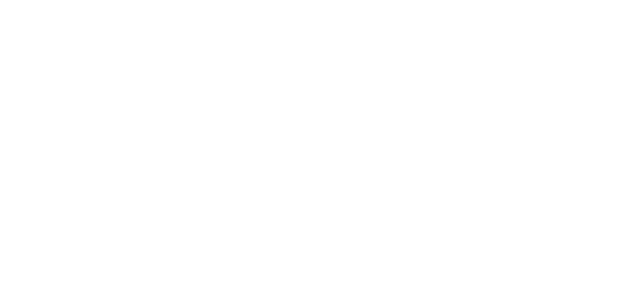
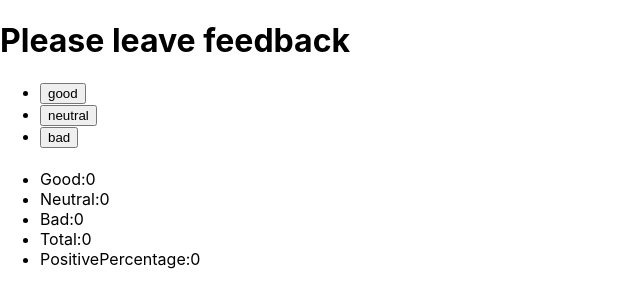
Before and after one commit to AntonyZP/goit-react-hw-02-feedback, a React (Create React App) app: page / in a window 1280 px wide. Shown: the top 308 px of the page, without its empty margins (0-640 px from the left). Built offline with nearby package versions, Linux system fonts and the light colour scheme.

Commit message:
finish logic

```diff
--- /dev/null
+++ b/src/components/App.jsx
@@ -0,0 +1,53 @@
+import React, {Component} from "react";
+import Section from './Section';
+import FeedbackOptions from './FeedbackOptions';
+// import Notification from './Notification';
+import Statistics from './Statistics';
+
+export class App extends Component {
+    state = {
+        good: 0,
+        neutral: 0,
+        bad: 0
+      };
+
+
+onLeaveFeedback = event =>{
+    const {name} = event.currentTarget;
+    this.setState(prevState => ({[name]:prevState[name]+1}))
+};
+
+countTotalFeedback = () => {
+    const {good, neutral, bad} = this.state;
+    return good+neutral+bad
+};
+
+
+countPositiveFeedbackPercentage = () => {
+    const { good } = this.state;
+    return Math.round((good * 100) / this.countTotalFeedback()) || 0;
+  };
+
+render() {
+    const {good, neutral, bad} = this.state
+
+    return (
+     <div>
+        <Section title="Please leave feedback">
+            <FeedbackOptions
+                options={Object.keys(this.state)}
+                onLeaveFeedback={this.onLeaveFeedback}
+            />
+        </Section>
+        <Section>
+            <Statistics
+                good={good}
+                neutral={neutral}
+                bad={bad}
+                total={this.countTotalFeedback()}
+                positivePercentage={this.countPositiveFeedbackPercentage}
+                />
+        </Section>
+     </div>)
+}
+};
--- a/src/components/App/App.jsx
+++ /dev/null
@@ -1,49 +0,0 @@
-import React, {Component} from "react";
-import Section from 'components/Section';
-import Statistics from 'components/Statistics';
-
-
-
-export class App extends Component {
-    state = {
-        good: 0,
-        neutral: 0,
-        bad: 0
-      };
-
-
-onLeaveFeddback = event =>{
-    const {name} = event.currentTarget;
-    this.setState(prevState => ({[name]:prevState[name]+1}))
-};
-
-countTotalFeedback = () => {
-    const {good, neutral, bad} = this.state;
-    return good+neutral+bad
-};
-
-countPositiveFeedbackPercentage = () => {
-    const {good} =this.state;
-    return Math.round((good*100)/this.countTotalFeedback) + '%';
-};
-
-render() {
-    const {good, neutral, bad} = this.state
-
-    return
-     <div>
-        <Section title = 'Please leave feedback'>
-
-        </Section>
-        <Section>
-           <Statistics
-            good={good}
-            neutral={neutral}
-            bad={bad}
-            total={this.countTotalFeedback()}
-            positivePersentage={this.countPositiveFeedbackPercentage}
-             />
-        </Section>
-     </div>
-}
-};
--- a/src/components/FeedbackOptions/FeedbackOptions.js
+++ b/src/components/FeedbackOptions/FeedbackOptions.js
@@ -0,0 +1,15 @@
+const FeedbackOptions = ({options, onLeaveFeedback}) => {
+    return (
+        <ul>
+      {options.map(option => (
+        <li key={option}>
+          <button name={option} type="button" onClick={onLeaveFeedback}>
+            {option}
+          </button>
+        </li>
+      ))}
+        </ul>
+    )
+}
+
+export default FeedbackOptions;
--- a/src/components/FeedbackOptions/index.js
+++ b/src/components/FeedbackOptions/index.js
@@ -0,0 +1 @@
+export { default } from './FeedbackOptions';
--- a/src/components/Section/Section.js
+++ b/src/components/Section/Section.js
@@ -1,8 +1,8 @@
-const Section = ({title, children}) => (
+const Section = ({ title, children }) => (
     <div>
-        <title>{title}</title>
-        {children}
+      <h1>{title}</h1>
+      {children}
     </div>
-)
+  );
 
-export default Section
+export default Section;
--- a/src/components/Statistics/Statistics.js
+++ b/src/components/Statistics/Statistics.js
@@ -1,11 +1,11 @@
-const Statistics = ({good, neutral, bad, total, positivePersentage}) => {
+const Statistics = ({good, neutral, bad, total, positivePercentage}) => {
   return (
     <ul>
         <li>Good:{good}</li>
-        <li>neutral:{neutral}</li>
-        <li>bad:{bad}</li>
-        <li>total:{total}</li>
-        <li>positivePersentage:{positivePersentage}</li>
+        <li>Neutral:{neutral}</li>
+        <li>Bad:{bad}</li>
+        <li>Total:{total}</li>
+        <li>PositivePercentage:{positivePercentage()}</li>
     </ul>
   )
 }
--- a/src/index.js
+++ b/src/index.js
@@ -1,6 +1,6 @@
 import React from 'react';
 import ReactDOM from 'react-dom/client';
-import { App } from 'components/App/App';
+import { App } from 'components/App';
 import './index.css';
 
 ReactDOM.createRoot(document.getElementById('root')).render(
```
